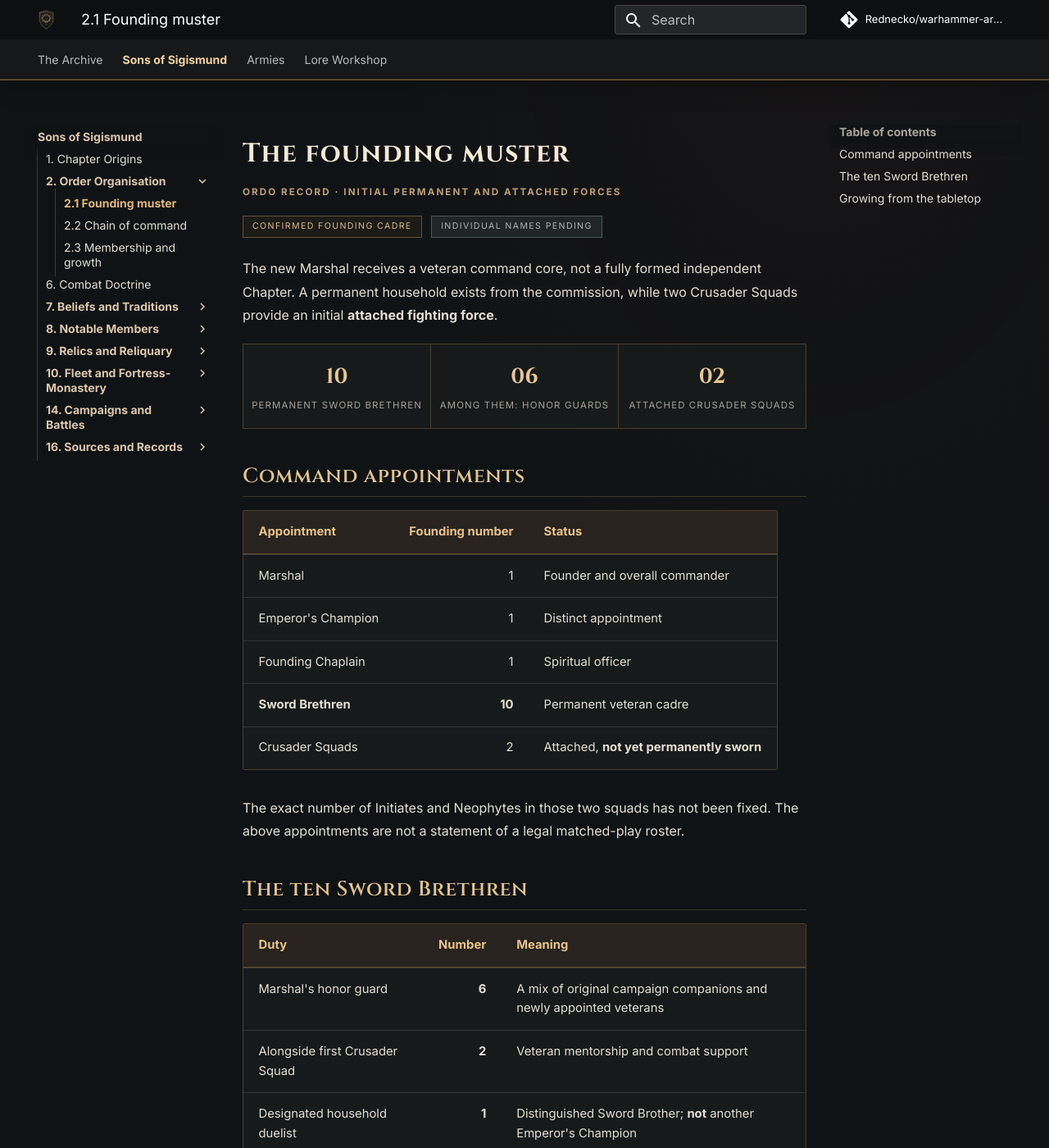
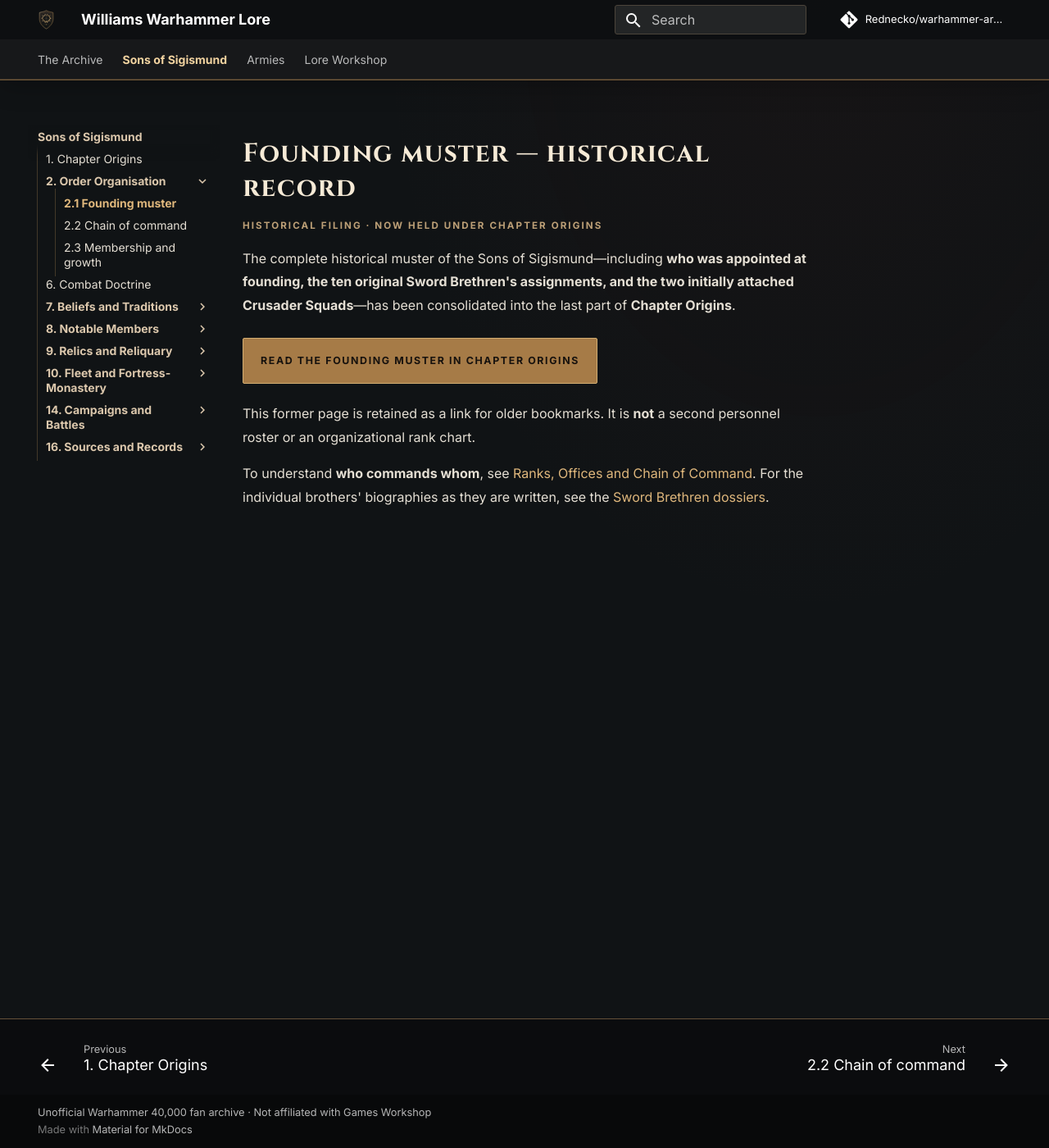
Before and after one commit to Rednecko/warhammer-archives, an MkDocs documentation site: the page built from docs/sons-of-sigismund/organization/founding-cadre.md, in a window 1280 px wide and 1400 px high. Shown: the whole window at 82% size. Built offline with MkDocs 1.6.1 and Material for MkDocs 9.7.7, drawn with Linux system fonts in a browser that asks for light colours; comment, search, counter and statistics services are not loaded; some of the changed text lies outside the part shown.

Commit message:
Eliminate duplicate founding rosters and specialize docs/sons-of-sigismund/organization/founding-cadre.md

```diff
--- a/docs/sons-of-sigismund/organization/founding-cadre.md
+++ b/docs/sons-of-sigismund/organization/founding-cadre.md
@@ -1,48 +1,11 @@
-# The founding muster
+# Founding muster — historical record
 
-<div class="archive-page-label">Ordo record · Initial permanent and attached forces</div>
+<div class="archive-page-label">Historical filing · Now held under Chapter Origins</div>
 
-<span class="archive-status">Confirmed founding cadre</span> <span class="archive-status open">Individual names pending</span>
+The complete historical muster of the Sons of Sigismund—including **who was appointed at founding, the ten original Sword Brethren's assignments, and the two initially attached Crusader Squads**—has been consolidated into the last part of **Chapter Origins**.
 
-The new Marshal receives a veteran command core, not a fully formed independent Chapter. A permanent household exists from the commission, while two Crusader Squads provide an initial **attached fighting force**.
+<a class="archive-cta" href="../history/founding/#the-cruiser-and-first-muster">Read the founding muster in Chapter Origins</a>
 
-<div class="archive-metrics">
-  <div class="archive-metric"><strong>10</strong><span>Permanent Sword Brethren</span></div>
-  <div class="archive-metric"><strong>06</strong><span>Among them: honor guards</span></div>
-  <div class="archive-metric"><strong>02</strong><span>Attached Crusader Squads</span></div>
-</div>
+This former page is retained as a link for older bookmarks. It is **not** a second personnel roster or an organizational rank chart.
 
-## Command appointments
-
-| Appointment | Founding number | Status |
-|---|---:|---|
-| Marshal | 1 | Founder and overall commander |
-| Emperor's Champion | 1 | Distinct appointment |
-| Founding Chaplain | 1 | Spiritual officer |
-| **Sword Brethren** | **10** | Permanent veteran cadre |
-| Crusader Squads | 2 | Attached, **not yet permanently sworn** |
-
-The exact number of Initiates and Neophytes in those two squads has not been fixed. The above appointments are not a statement of a legal matched-play roster.
-
-## The ten Sword Brethren
-
-| Duty | Number | Meaning |
-|---|---:|---|
-| Marshal's honor guard | **6** | A mix of original campaign companions and newly appointed veterans |
-| Alongside first Crusader Squad | **2** | Veteran mentorship and combat support |
-| Designated household duelist | **1** | Distinguished Sword Brother; **not** another Emperor's Champion |
-| Reserved for later Crusader Squad | **1** | Already a founding veteran but not yet assigned |
-| **Total** | **10** | No double-counting of the honor guard |
-
-Most of these ten fought beside the Marshal in his **pre-founding Armageddon campaign**. The remainder transferred from other Black Templars units under the commission. They do not all need to enter the tabletop at the same time.
-
-## Growing from the tabletop
-
-The first tabletop force may feature the Marshal, Emperor's Champion, Crusader Squad and two assigned Sword Brethren. Later appearances can introduce the Redemptor Dreadnought, Impulsor, Techmarine and personal guard.
-
-The order's wider roster can expand through transfers, rotating attachments and newly sworn brothers over subsequent campaigns. **An honor guard not yet fielded is not an honor guard not yet created**: those six are already part of the founding ten.
-
-!!! warning "Superseded draft counts"
-    Suggestions of **twenty** founding Sword Brethren and a **sixty-warrior** founding sworn brotherhood have been replaced. Such numbers must not reappear as the original muster.
-
-[Meet the ten Sword Brethren →](../characters/sword-brethren.md) · [Membership rules →](membership.md)
+To understand **who commands whom**, see [Ranks, Offices and Chain of Command](chain-of-command.md). For the individual brothers' biographies as they are written, see the [Sword Brethren dossiers](../characters/sword-brethren.md).
```
